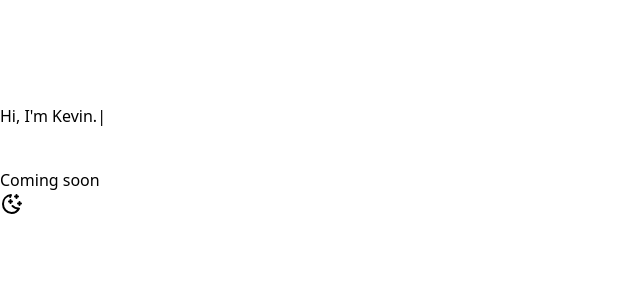
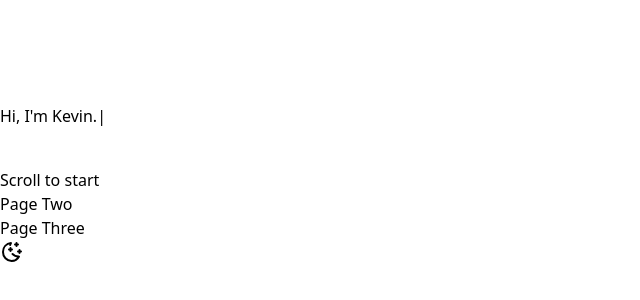
Before and after one commit to kevintruo/kevintruo.github.io, a React (Create React App) app: page / in a window 1280 px wide. Shown: the part 168-468 px from the top of the page, without its empty margins (0-640 px from the left). Built offline with nearby package versions, Linux system fonts and the light colour scheme.

Commit message:
Added sections, removed panels and placed socials absolute

```diff
--- a/src/App.tsx
+++ b/src/App.tsx
@@ -1,23 +1,26 @@
 import LandingPage from "./components/LandingPage";
 import MouseTrailingEffect from "./components/MouseTrailingEffect";
-import LeftPanel from "./components/Panels/LeftPanel";
-import RightPanel from "./components/Panels/RightPanel";
+import Section from "./components/Section";
+import Socials from "./components/Socials";
 
 function App() {
   const supportsTouch = "ontouchstart" in window || navigator.maxTouchPoints > 0;
 
   return (
-    <div className='flex h-screen w-screen flex-row bg-white text-black dark:bg-black dark:text-white'>
-      {!supportsTouch && <LeftPanel />}
-      <div className='grow flex flex-row'>
-        <div className='flex-none w-64 h-screen' />
-        <div className='flex flex-col w-full'>
-          <LandingPage />
-        </div>
-        <div className='flex-none w-64 h-screen' />
+    <div className='snap-y snap-mandatory h-screen w-screen mx:auto overflow-scroll'>
+      <div className='absolute bottom-10 left-5'>
+        <Socials />
       </div>
-      {!supportsTouch && <RightPanel />}
       {!supportsTouch && <MouseTrailingEffect />}
+      <Section>
+        <LandingPage />
+      </Section>
+      <Section>
+        <h1>Page Two</h1>
+      </Section>
+      <Section>
+        <h1>Page Three</h1>
+      </Section>
     </div>
   );
 }
--- a/src/components/ElementWrapper/index.tsx
+++ /dev/null
@@ -1,3 +0,0 @@
-export default function ElementWrapper({ children }: { children?: React.ReactNode }) {
-  return <div className='min-h-screen w-full flex'>{children}</div>;
-}
--- a/src/components/Introduction/index.tsx
+++ b/src/components/Introduction/index.tsx
@@ -1,4 +1,4 @@
-import ElementWrapper from "../ElementWrapper";
+import ElementWrapper from "../Section";
 
 export default function Introduction() {
   return (
--- a/src/components/LandingPage/index.tsx
+++ b/src/components/LandingPage/index.tsx
@@ -1,12 +1,10 @@
 import DownArrow from "../../static/svg/DownArrow";
 import AnimatedTypography from "../AnimatedTypography";
-import ElementWrapper from "../ElementWrapper";
 import EyeGlassesLogo from "../EyeGlassesLogo";
 
 export default function LandingPage() {
   return (
-    <ElementWrapper>
-      <div className='flex w-full flex-col items-center justify-center'>
+    <div className='flex flex-col w-full h-full items-center'>
       <div className='flex-grow' />
       <EyeGlassesLogo />
       <div className='animate-fade'>
@@ -17,11 +15,10 @@ export default function LandingPage() {
         />
       </div>
       <div className='flex-grow' />
-        <div className='rounded-full animate-bounce mb-5 flex flex-col items-center'>
+      <div className='rounded-full animate-bounce flex flex-col items-center mb-5'>
         <DownArrow />
-          <p>Coming soon</p>
+        <p>Scroll to start</p>
       </div>
     </div>
-    </ElementWrapper>
   );
 }
--- a/src/components/Panels/LeftPanel/index.tsx
+++ /dev/null
@@ -1,10 +0,0 @@
-import Socials from "../../Socials";
-
-export default function LeftPanel() {
-  return (
-    <div className='fixed w-64 h-screen border-black dark:border-white flex flex-col items-center justify-end'>
-      <Socials />
-      <div className='flex-grow max-h-[100px]' />
-    </div>
-  );
-}
--- a/src/components/Panels/RightPanel/index.tsx
+++ /dev/null
@@ -1,3 +0,0 @@
-export default function RightPanel() {
-  return <div className='fixed w-64 h-screen right-0 border-black dark:border-white' />;
-}
--- /dev/null
+++ b/src/components/Section/index.tsx
@@ -0,0 +1,7 @@
+export default function Container({ children }: { children?: React.ReactNode }) {
+  return (
+    <div className='snap-start w-screen h-screen flex items-center justify-center bg-white text-black dark:bg-black dark:text-white'>
+      {children}
+    </div>
+  );
+}
```
Lines whose indentation alone changed are shown as unchanged.
